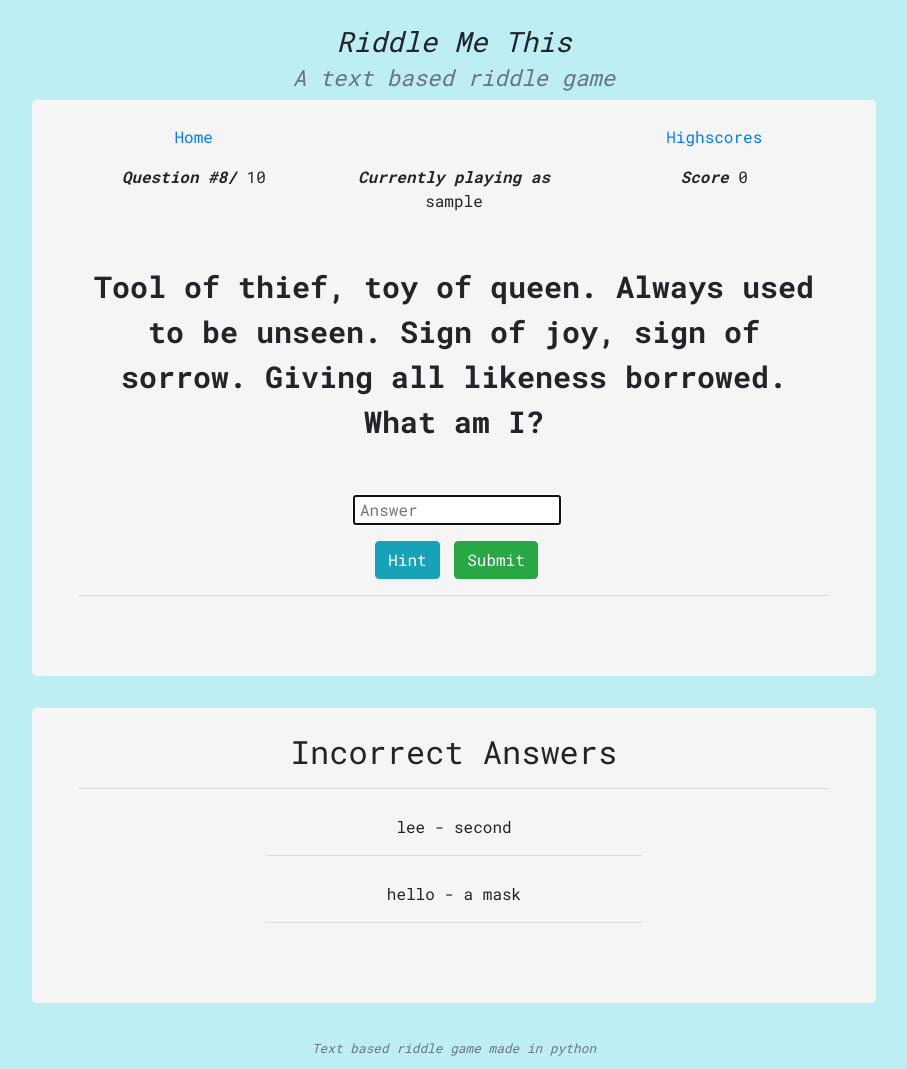
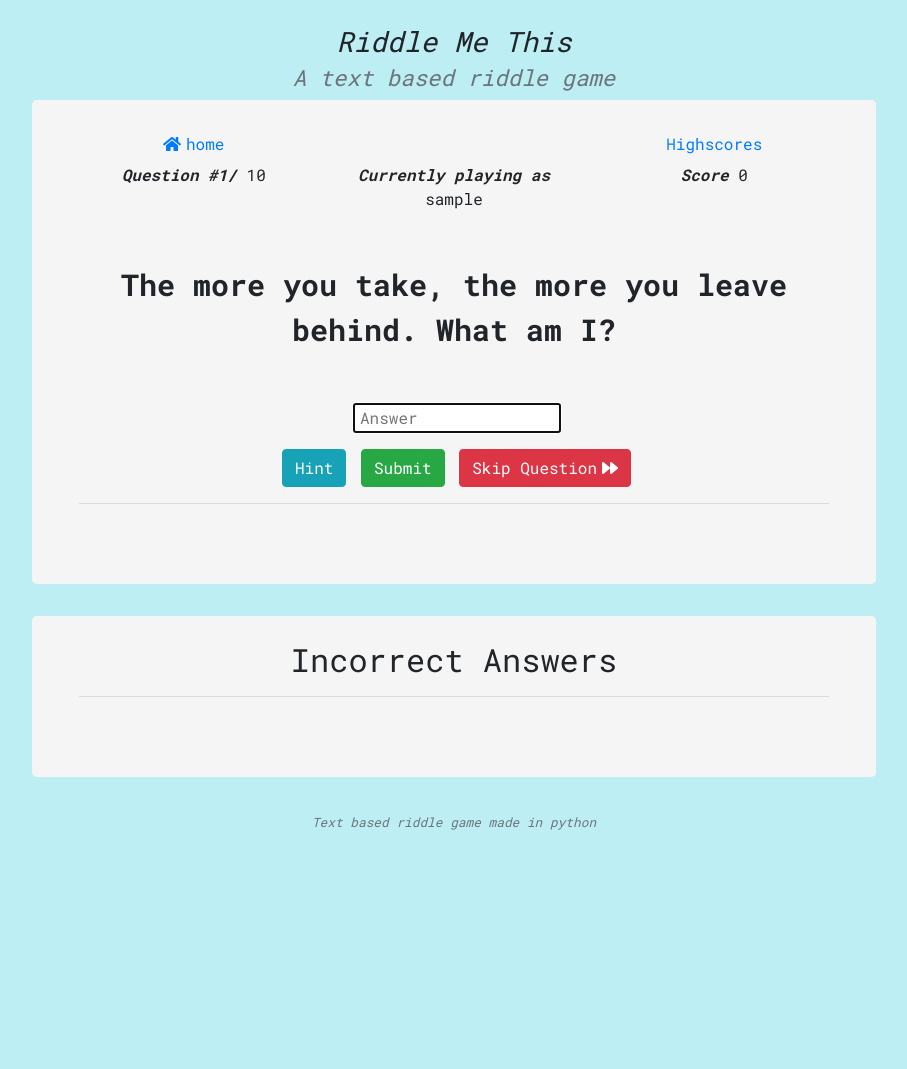
Before and after one commit to leesouthwart/riddle-me-this, a Flask app: a page that uses templates/maingame.html in a window 1280 px wide. Shown: the whole page, without its empty margins (186-1093 px from the left). After the commit the page ends 830 px from the top, so only its background shows below. Run offline with Flask 2, Linux system fonts and the light colour scheme; some libraries are stand-ins or nearby versions.

Commit message:
skip button added, home button/highscores button functionality added

```diff
--- a/data/guesses.txt
+++ b/data/guesses.txt
@@ -1,3 +0,0 @@
-lee - second
-
-hello - a mask
--- a/data/users.txt
+++ /dev/null
@@ -1,5 +0,0 @@
-lee
-lee
-hello
-te
-test
--- a/run.py
+++ b/run.py
@@ -80,7 +80,7 @@ def user(username):
 
 
     #initial question_id
-    question_id = 7
+    question_id = 0
 
     #initial fail_count
     score = 0
@@ -88,35 +88,77 @@ def user(username):
 
 
     #Handle POST request
+
+    # handles home button request. Deletes users from current users and incorrect answers
     if request.method == "POST":
-
-        #get current question_id from the hidden form field
-        question_id = int(request.form["question_id"])
-
-        #gets current fail count from the hidden form field
-        score = int(request.form["score"])
+        if request.form["button"] == "home":
+                delete_user(username)
+                return redirect("/")
 
 
-        #user_guess is equal to the input the user gives. Using .lower to remove any capitalisation (all answers are exclusively lower case)
-        user_guess = request.form["answer"].lower()
 
-        #if users guess is correct +1 to question id and go to the next riddle
-        if data[question_id]["answer"] == user_guess:
+    #handles submit button request and logic for adding/removing score and storing incorrect guesses.
+    if request.method == "POST":
+        if request.form["button"] == "submit":
+                #get current question_id from the hidden form field
+                question_id = int(request.form["question_id"])
+
+                #gets current fail count from the hidden form field
+                score = int(request.form["score"])
+
+
+                #user_guess is equal to the input the user gives. Using .lower to remove any capitalisation (all answers are exclusively lower case)
+                user_guess = request.form["answer"].lower()
+
+                #if users guess is correct +1 to question id and go to the next riddle
+                if data[question_id]["answer"] == user_guess:
+                    question_id += 1
+                    score += 1
+                else:
+                    store_guess(username, user_guess + "\n")
+                    score -= 1
+
+
+    # Handles skip button request. -1 from score and giving user the next riddle.
+    if request.method == "POST":
+        if request.form["button"] == "skip":
+            #get current question_id from the hidden form field
+            question_id = int(request.form["question_id"])
+
+            #gets current fail count from the hidden form field
+            score = int(request.form["score"])
+
             question_id += 1
-            score += 1
-        else:
-            store_guess(username, user_guess + "\n")
             score -= 1
+
+            #if last question is skipped
+            if question_id > 9:
+                 #stores score for use in highscores page
+                store_score(username, score)
+                #deletes user from active users and deletes their incorrect answers
+                delete_user(username)
+                return redirect ("/game_over")
+
+
+    # Handles highscores button request
+    if request.method == "POST":
+        if request.form["button"] == "highscores":
+
+                #deletes user from active users and deletes their incorrect answers to
+                #avoid people quitting early and still being logged as active
+                delete_user(username)
+                return redirect ("/game_over")
 
     # if last question is answered correctly, return game over page
     if request.method == "POST":
+        if request.form["button"] == "submit":
+            if question_id > 8 and user_guess == "current":
+                #stores score for use in highscores page
+                store_score(username, score)
+                #deletes user from active users and deletes their incorrect answers
+                delete_user(username)
+                return redirect ("/game_over")
 
-        if question_id > 8 and user_guess == "current":
-            #stores score for use in highscores page
-            store_score(username, score)
-            #deletes user from active users and deletes their incorrect answers
-            delete_user(username)
-            return redirect ("/game_over")
 
 
     # loading the guesses file has to be called after the post request otherwise it will show the previous answer. eg if you guess 'hello' and then guess 'world' on the second guess it will show 'hello'
@@ -126,6 +168,8 @@ def user(username):
 
     return render_template("maingame.html", riddle_data=data, question_id=question_id, guesses=spliced_guesses, score=score, username=username)
 
+
+# GAME OVER PAGE
 @app.route("/game_over")
 def game_over():
     scores = []
@@ -144,6 +188,4 @@ def game_over():
     return render_template("game_over.html", scores=top_10_scores)
 
 
-
-
 app.run(host=os.getenv('IP'), port=int(os.getenv('PORT')), debug=True)
--- a/static/css/styles.css
+++ b/static/css/styles.css
@@ -94,6 +94,23 @@ body {
 
 }
 
+.home-button-stlye{
+    background-color: #f5f5f5;
+    color: #007bff;
+}
+
+.home-button-stlye:hover{
+    background-color: #e8e6e6;
+}
+
+.fa-home {
+    margin-right: 5px;
+}
+
+.fa-forward {
+    margin-left: 5px;
+}
+
 
 
 
--- a/templates/game_over.html
+++ b/templates/game_over.html
@@ -64,7 +64,7 @@
 
 
 
-    <p>game over</p>
+
 
 
     <!-- jquery/js/popper for bootstrap -->
--- a/templates/maingame.html
+++ b/templates/maingame.html
@@ -11,7 +11,8 @@
     <!-- bootstrap css -->
     <link rel="stylesheet" href="static/css/styles.css" type="text/css" />
     <link rel="stylesheet" href="https://stackpath.bootstrapcdn.com/bootstrap/4.1.3/css/bootstrap.min.css" integrity="sha384-MCw98/SFnGE8fJT3GXwEOngsV7Zt27NXFoaoApmYm81iuXoPkFOJwJ8ERdknLPMO" crossorigin="anonymous">
-
+    <!-- font awesome -->
+    <link rel="stylesheet" href="https://use.fontawesome.com/releases/v5.3.1/css/all.css" integrity="sha384-mzrmE5qonljUremFsqc01SB46JvROS7bZs3IO2EmfFsd15uHvIt+Y8vEf7N7fWAU" crossorigin="anonymous">
 
 
     <title>Riddle Me This</title>
@@ -36,16 +37,20 @@
 
             <!-- home/highscores links -->
             <div class="row justify-content-between">
-                <div class="col-4">
-                    <a class="link-text" href="/">
-                        <p class="text-center">Home</p>
-                    </a>
+                <div class="col-4 text-center">
+                    <form method="POST">
+                        <button class="btn home-button-stlye" name="button" value="home">
+                            <span class="fa fa-home"></span>home
+                        </button>
+                    </form>
                 </div>
 
-                <div class="col-4">
-                    <a class="link-text" href="/game_over">
-                        <p class="text-center">Highscores</p>
-                    </a>
+                <div class="col-4 text-center">
+                    <form method="POST">
+                        <button class="btn home-button-stlye" name="button" value="highscores">
+                            Highscores
+                        </button>
+                    </form>
                 </div>
             </div>
 
@@ -83,10 +88,12 @@
                             <input type="hidden" name="question_id" value="{{question_id}}">
                             <input type="hidden" name="score" value="{{score}}">
                             <input type="text" class="text-box" id="answer" name="answer" placeholder="Answer" autofocus></input>
+
                         </div>
 
                         <button class="btn btn-info button-stlye" type="button" data-toggle="collapse" data-target="#hint" aria-expanded="false" aria-controls="hint">Hint</button>
-                        <button class="btn btn-success button-stlye">Submit</button>
+                        <button class="btn btn-success button-stlye" name="button" value="submit">Submit</button>
+                        <button class="btn btn-danger button-stlye" name="button" value="skip">Skip Question<span class="fa fa-forward"></span></button>
                     </form>
                 </div>
             </div>
@@ -112,6 +119,7 @@
             </ul>
         </div>
     </div>
+
 
     <!-- FOOTER -->
     <div class="footer">
```
Also changed, not shown: data/scores.txt (+2 -7 lines).
